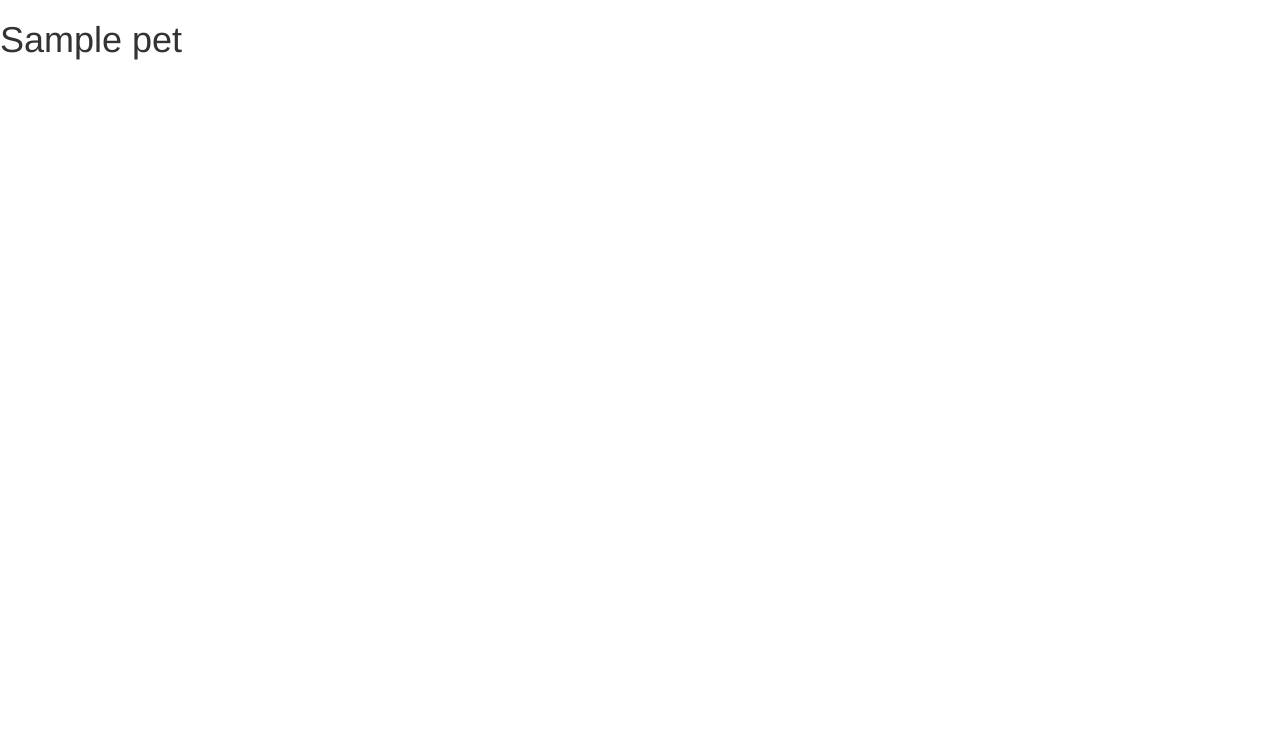
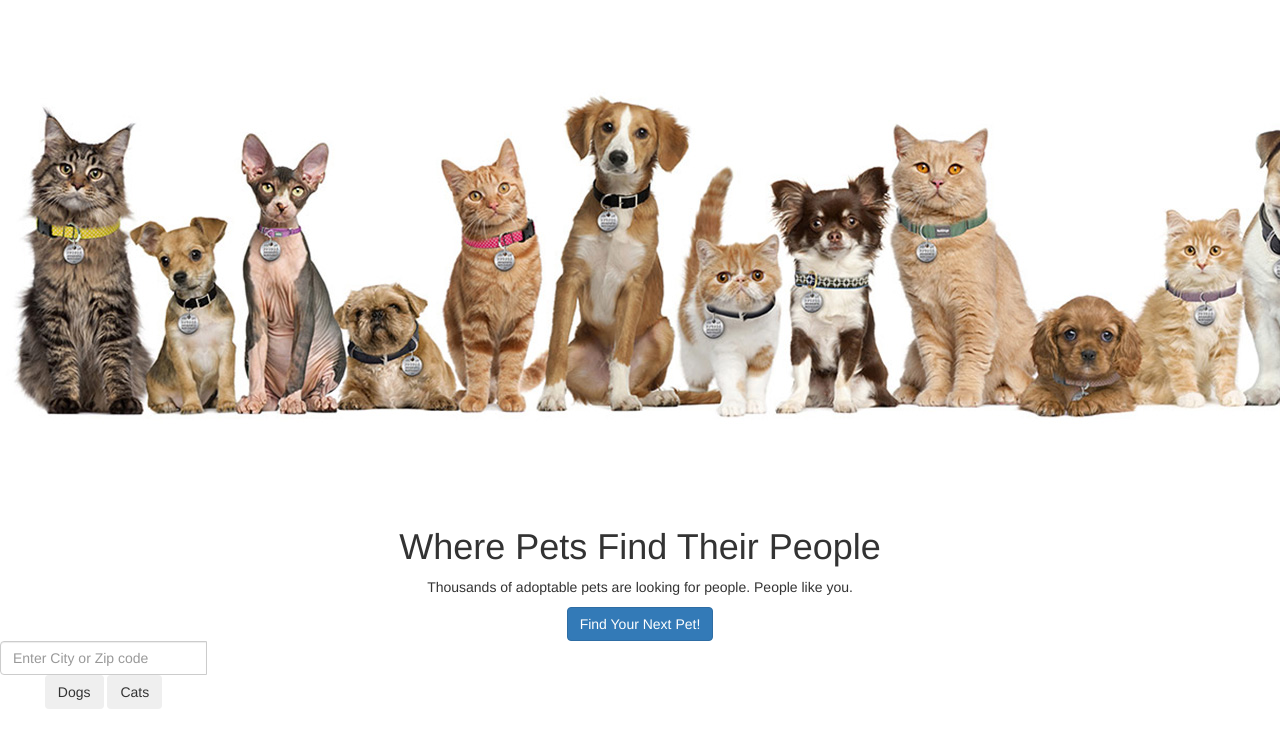
Before and after one commit to qpzja46/Project_2, a Flask app: page / in a window 1280 px wide; the page is wider, and only the part inside the window is pictured. Before the commit the part shown is almost empty. Shown: the top 748 px of that part. Run offline with Flask 2, Linux system fonts and the light colour scheme; a database or web service that is not in the repository returns one stand-in record (values such as "Sample title"); some libraries are stand-ins or nearby versions.

Commit message:
updating

```diff
--- a/templates/index.html
+++ b/templates/index.html
@@ -11,7 +11,28 @@
 </head>
 
 <body>
-  <h1> {{ pet_data.title }} </h1>
+
+    <div class="card text-center">
+
+        <div class="card-body">
+            <div class="card bg-dark text-white">
+                <img class="card-img" src="pets_header.jpg" alt="Header image">
+                <div class="card-img-overlay">
+          <h1 class="card-title">Where Pets Find Their People</h1>
+          <p class="card-text">Thousands of adoptable pets are looking for people. People like you.</p>
+          <a href="#" class="btn btn-primary">Find Your Next Pet!</a>
+        </div>
+        <div class="card-footer text-muted">
+
+        </div>
+      </div>
+      <div class="input-group">
+          <input type="text" class="form-control" placeholder="Enter City or Zip code" aria-label="Enter your City or Zipcode" aria-describedby="basic-addon2">
+          <div class="input-group-append">
+            <button class="btn btn-outline-secondary" type="button">Dogs</button>
+            <button class="btn btn-outline-secondary" type="button">Cats</button>
+          </div>
+        </div>
 </body>
 
 </html>
```
Also changed, not shown: templates/pets_header.jpg (added), 1 other file.
